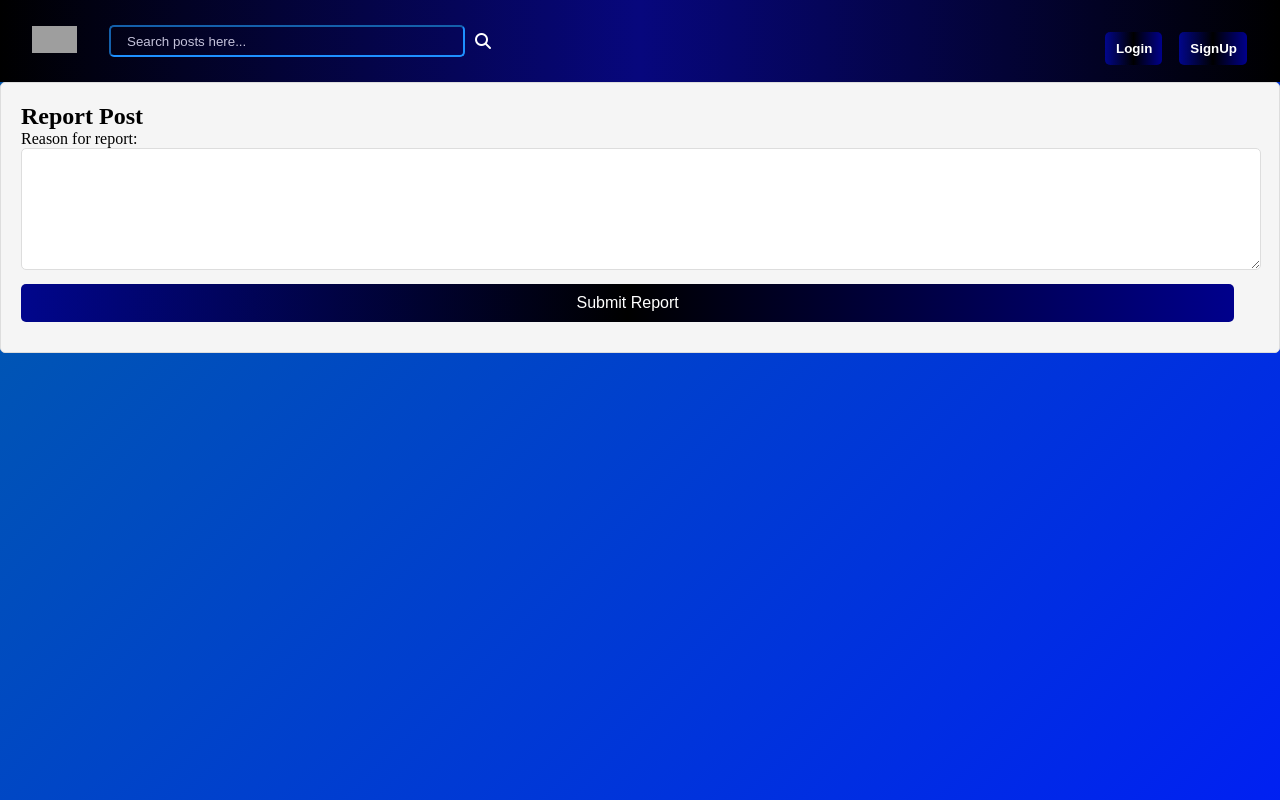
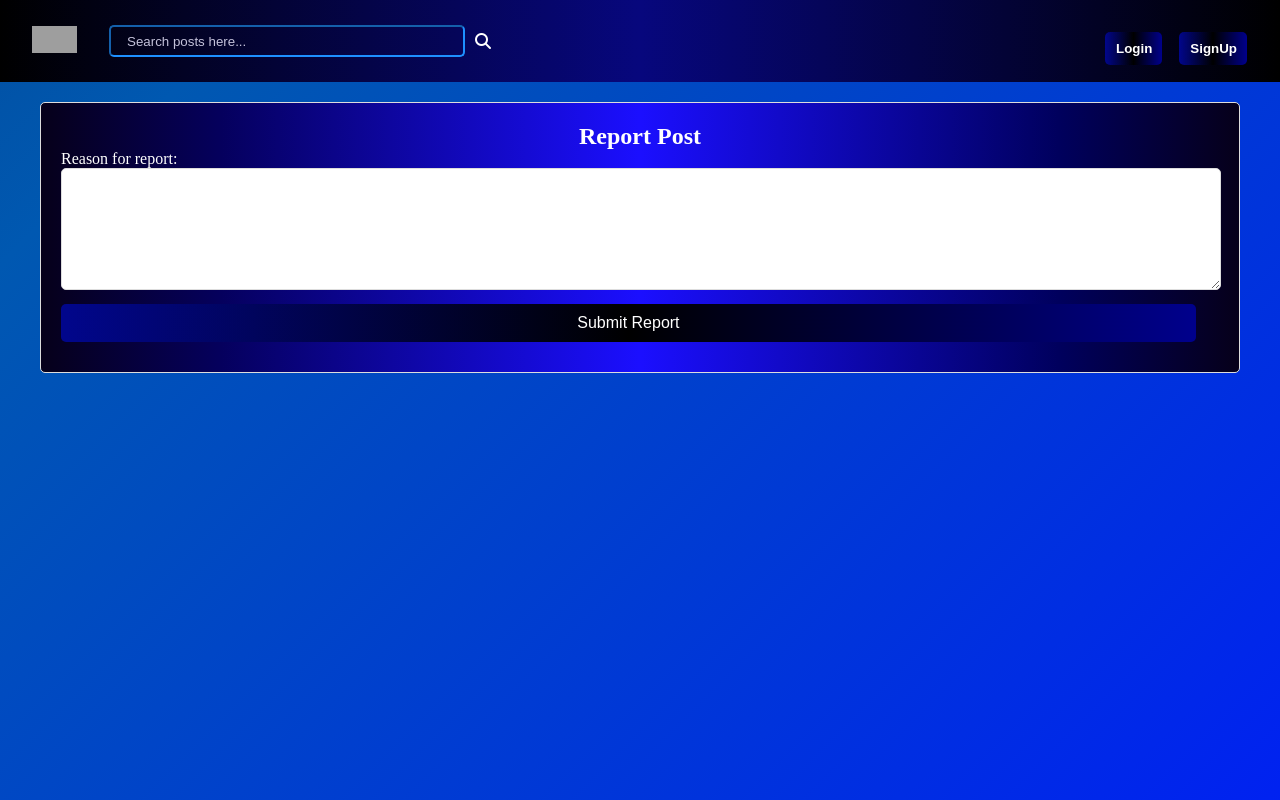
Before and after one commit to itss0urav/Anywhere-frontend, a React (Vite) app: page /ReportPost in a window 1280 px wide. Built offline with nearby package versions, Linux system fonts and the light colour scheme; grey boxes are pictures that could not be loaded; a web font is replaced by a local one.

Commit message:
added report icon and fixed few bugs and added styling

```diff
--- a/src/components/Post/Post.jsx
+++ b/src/components/Post/Post.jsx
@@ -34,11 +34,13 @@ const Post = (postData) => {
         </p>
         <div className={styles.feedBacks}>
           <Link to="/Comment">
-            <i class="fa-solid fa-comment-dots"></i>
+            <i class="fa-solid fa-comment-dots"></i>Comments
           </Link>
+          <div className={styles.reports}>
           <Link to="/ReportPost">
-            <i class="fa-solid fa-comment-dots"></i>
+          <i class="fa-solid fa-triangle-exclamation"></i>Report
           </Link>
+          </div>
         </div>
       </div>
     </div>
--- a/src/components/Post/Post.module.css
+++ b/src/components/Post/Post.module.css
@@ -65,10 +65,15 @@
   width: 100%;
   display: flex;
   justify-content: start;
-  font-size: 20px;
+  font-size: 15px;
   margin-top: 20px;
-  margin-left: 20px;
+  margin-left: 70px;
 }
+.reports{
+  margin-left: 30px;
+  font-size: 15px;
+}
+
 .desc {
   padding-left: 36px;
   padding-right: 36px;
--- a/src/components/Report/ReportPost.module.css
+++ b/src/components/Report/ReportPost.module.css
@@ -1,12 +1,24 @@
 .reportpost {
+  color: white;
     padding: 20px;
-    background-color: #f5f5f5;
+    background: linear-gradient(
+    90deg,
+    rgb(6, 0, 26) 0%,
+    rgb(5, 0, 93) 15%,
+    #1b0fff 50%,
+    rgb(0, 0, 93) 85%,
+    rgb(6, 0, 26) 100%
+  );
     border: 1px solid #ddd;
     border-radius: 5px;
     margin-bottom: 20px;
+    margin-top: 20px;
+    margin-left: 40px;
+    margin-right: 40px;
   }
 
   .reportpost h2 {
+    text-align: center;
     font-size: 1.5em;
     margin-top: 0;
   }
```
